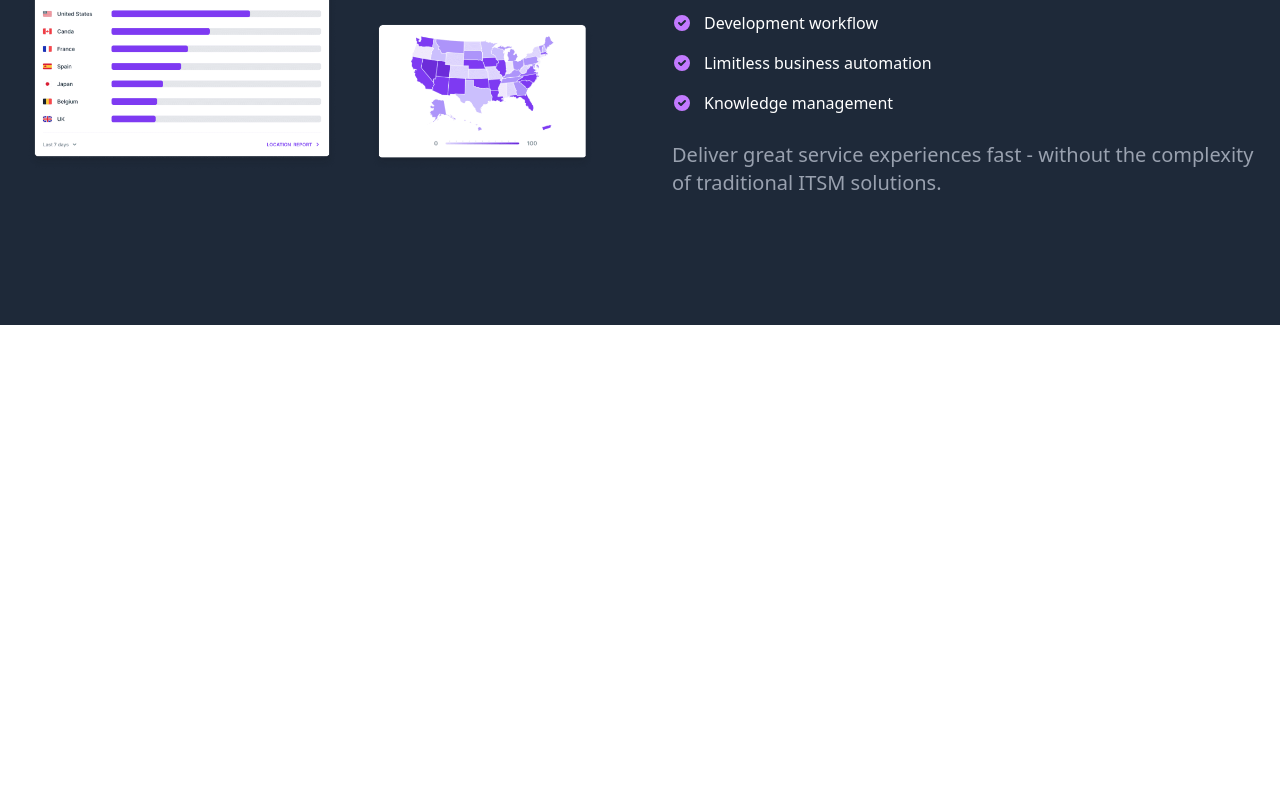
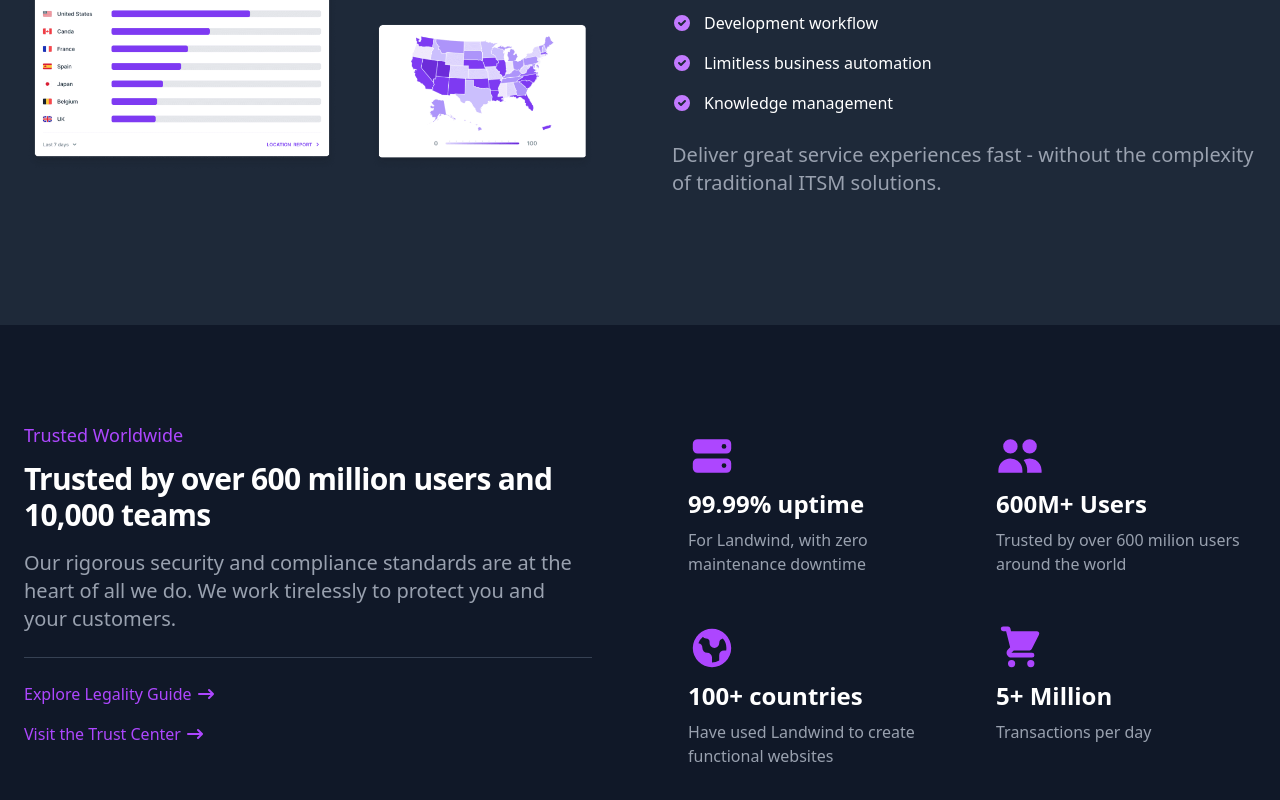
Before and after one commit to mr-jubayer/agency-landing-page, a React (Vite) app: page / in a window 1280 px wide. Shown: the part 1551-2351 px from the top of the page. Before the commit the page ends 1876 px from the top, so only its background shows below. Built offline with nearby package versions, Linux system fonts and the light colour scheme.

Commit message:
service two has implemented with organized way

```diff
--- a/src/App.jsx
+++ b/src/App.jsx
@@ -2,6 +2,7 @@
 import Header from "./components/header/Header";
 import Hero from "./components/hero/Hero";
 import ServiceOne from "./components/service-one/ServiceOne";
+import ServiceTwo from "./components/service-two/ServiceTwo";
 
 function App() {
   return (
@@ -10,6 +11,7 @@
       <Hero />
       <Companies />
       <ServiceOne />
+      <ServiceTwo />
     </div>
   );
 }
--- /dev/null
+++ b/src/components/service-two/ServiceTwo.jsx
@@ -0,0 +1,14 @@
+import ServiceTwoTextContent from "./components/ServiceTwoTextContent";
+import Statistics from "./components/Statistics";
+
+function ServiceTwo() {
+  return (
+    <section className="bg-white dark:bg-gray-900">
+      <div className="items-center max-w-screen-xl px-4 py-8 mx-auto lg:grid lg:grid-cols-4 lg:gap-16 xl:gap-24 lg:py-24 lg:px-6">
+        <ServiceTwoTextContent />
+        <Statistics />
+      </div>
+    </section>
+  );
+}
+export default ServiceTwo;
--- /dev/null
+++ b/src/components/service-two/components/ServiceTwoTextContent.jsx
@@ -0,0 +1,39 @@
+import RightArrow from "../../ui/icons/RightArrow";
+
+function ServiceTwoTextContent() {
+  return (
+    <div className="col-span-2 mb-8">
+      <p className="text-lg font-medium text-purple-600 dark:text-purple-500">
+        Trusted Worldwide
+      </p>
+      <h2 className="mt-3 mb-4 text-3xl font-extrabold tracking-tight text-gray-900 md:text-3xl dark:text-white">
+        Trusted by over 600 million users and 10,000 teams
+      </h2>
+      <p className="font-light text-gray-500 sm:text-xl dark:text-gray-400">
+        Our rigorous security and compliance standards are at the heart of all
+        we do. We work tirelessly to protect you and your customers.
+      </p>
+      <div className="pt-6 mt-6 space-y-4 border-t border-gray-200 dark:border-gray-700">
+        <div>
+          <a
+            href="#"
+            className="inline-flex items-center text-base font-medium text-purple-600 hover:text-purple-800 dark:text-purple-500 dark:hover:text-purple-700"
+          >
+            Explore Legality Guide
+            <RightArrow />
+          </a>
+        </div>
+        <div>
+          <a
+            href="#"
+            className="inline-flex items-center text-base font-medium text-purple-600 hover:text-purple-800 dark:text-purple-500 dark:hover:text-purple-700"
+          >
+            Visit the Trust Center
+            <RightArrow />
+          </a>
+        </div>
+      </div>
+    </div>
+  );
+}
+export default ServiceTwoTextContent;
--- /dev/null
+++ b/src/components/service-two/components/Statistics.jsx
@@ -0,0 +1,57 @@
+import Cart from "../../ui/icons/Cart";
+import Countries from "../../ui/icons/Countries";
+import Uptime from "../../ui/icons/Uptime";
+import Users from "../../ui/icons/Users";
+
+const statistics = [
+  {
+    id: "s1",
+    icon: <Uptime />,
+    title: "99.99% uptime",
+    description: "For Landwind, with zero maintenance downtime",
+  },
+  {
+    id: "s2",
+    icon: <Users />,
+    title: "600M+ Users",
+    description: "Trusted by over 600 milion users around the world",
+  },
+  {
+    id: "s3",
+    icon: <Countries />,
+    title: "100+ countries",
+    description: "Have used Landwind to create functional websites",
+  },
+  {
+    id: "s4",
+    icon: <Cart />,
+    title: "5+ Million",
+    description: "Transactions per day",
+  },
+];
+
+function Statistics() {
+  return (
+    <div className="col-span-2 space-y-8 md:grid md:grid-cols-2 md:gap-12 md:space-y-0">
+      {statistics.map((statistic) => (
+        <StatisticCard key={statistic.id} statistic={statistic} />
+      ))}
+    </div>
+  );
+}
+
+export default Statistics;
+
+function StatisticCard({ statistic }) {
+  return (
+    <div>
+      {statistic.icon}
+      <h3 className="mb-2 text-2xl font-bold dark:text-white">
+        {statistic.title}
+      </h3>
+      <p className="font-light text-gray-500 dark:text-gray-400">
+        {statistic.description}
+      </p>
+    </div>
+  );
+}
--- /dev/null
+++ b/src/components/ui/icons/Cart.jsx
@@ -0,0 +1,13 @@
+function Cart() {
+  return (
+    <svg
+      className="w-10 h-10 mb-2 text-purple-600 md:w-12 md:h-12 dark:text-purple-500"
+      fill="currentColor"
+      viewBox="0 0 20 20"
+      xmlns="http://www.w3.org/2000/svg"
+    >
+      <path d="M3 1a1 1 0 000 2h1.22l.305 1.222a.997.997 0 00.01.042l1.358 5.43-.893.892C3.74 11.846 4.632 14 6.414 14H15a1 1 0 000-2H6.414l1-1H14a1 1 0 00.894-.553l3-6A1 1 0 0017 3H6.28l-.31-1.243A1 1 0 005 1H3zM16 16.5a1.5 1.5 0 11-3 0 1.5 1.5 0 013 0zM6.5 18a1.5 1.5 0 100-3 1.5 1.5 0 000 3z"></path>
+    </svg>
+  );
+}
+export default Cart;
--- /dev/null
+++ b/src/components/ui/icons/Countries.jsx
@@ -0,0 +1,17 @@
+function Countries() {
+  return (
+    <svg
+      className="w-10 h-10 mb-2 text-purple-600 md:w-12 md:h-12 dark:text-purple-500"
+      fill="currentColor"
+      viewBox="0 0 20 20"
+      xmlns="http://www.w3.org/2000/svg"
+    >
+      <path
+        fill-rule="evenodd"
+        d="M10 18a8 8 0 100-16 8 8 0 000 16zM4.332 8.027a6.012 6.012 0 011.912-2.706C6.512 5.73 6.974 6 7.5 6A1.5 1.5 0 019 7.5V8a2 2 0 004 0 2 2 0 011.523-1.943A5.977 5.977 0 0116 10c0 .34-.028.675-.083 1H15a2 2 0 00-2 2v2.197A5.973 5.973 0 0110 16v-2a2 2 0 00-2-2 2 2 0 01-2-2 2 2 0 00-1.668-1.973z"
+        clip-rule="evenodd"
+      ></path>
+    </svg>
+  );
+}
+export default Countries;
--- /dev/null
+++ b/src/components/ui/icons/RightArrow.jsx
@@ -0,0 +1,13 @@
+function RightArrow() {
+  return (
+    <svg
+      className="w-5 h-5 ml-1"
+      fill="currentColor"
+      viewBox="0 0 20 20"
+      xmlns="http://www.w3.org/2000/svg"
+    >
+      <path d="M12.293 5.293a1 1 0 011.414 0l4 4a1 1 0 010 1.414l-4 4a1 1 0 01-1.414-1.414L14.586 11H3a1 1 0 110-2h11.586l-2.293-2.293a1 1 0 010-1.414z"></path>
+    </svg>
+  );
+}
+export default RightArrow;
--- /dev/null
+++ b/src/components/ui/icons/Uptime.jsx
@@ -0,0 +1,17 @@
+function Uptime() {
+  return (
+    <svg
+      className="w-10 h-10 mb-2 text-purple-600 md:w-12 md:h-12 dark:text-purple-500"
+      fill="currentColor"
+      viewBox="0 0 20 20"
+      xmlns="http://www.w3.org/2000/svg"
+    >
+      <path
+        fill-rule="evenodd"
+        d="M2 5a2 2 0 012-2h12a2 2 0 012 2v2a2 2 0 01-2 2H4a2 2 0 01-2-2V5zm14 1a1 1 0 11-2 0 1 1 0 012 0zM2 13a2 2 0 012-2h12a2 2 0 012 2v2a2 2 0 01-2 2H4a2 2 0 01-2-2v-2zm14 1a1 1 0 11-2 0 1 1 0 012 0z"
+        clip-rule="evenodd"
+      ></path>
+    </svg>
+  );
+}
+export default Uptime;
--- /dev/null
+++ b/src/components/ui/icons/Users.jsx
@@ -0,0 +1,13 @@
+function Users() {
+  return (
+    <svg
+      className="w-10 h-10 mb-2 text-purple-600 md:w-12 md:h-12 dark:text-purple-500"
+      fill="currentColor"
+      viewBox="0 0 20 20"
+      xmlns="http://www.w3.org/2000/svg"
+    >
+      <path d="M9 6a3 3 0 11-6 0 3 3 0 016 0zM17 6a3 3 0 11-6 0 3 3 0 016 0zM12.93 17c.046-.327.07-.66.07-1a6.97 6.97 0 00-1.5-4.33A5 5 0 0119 16v1h-6.07zM6 11a5 5 0 015 5v1H1v-1a5 5 0 015-5z"></path>
+    </svg>
+  );
+}
+export default Users;
```
